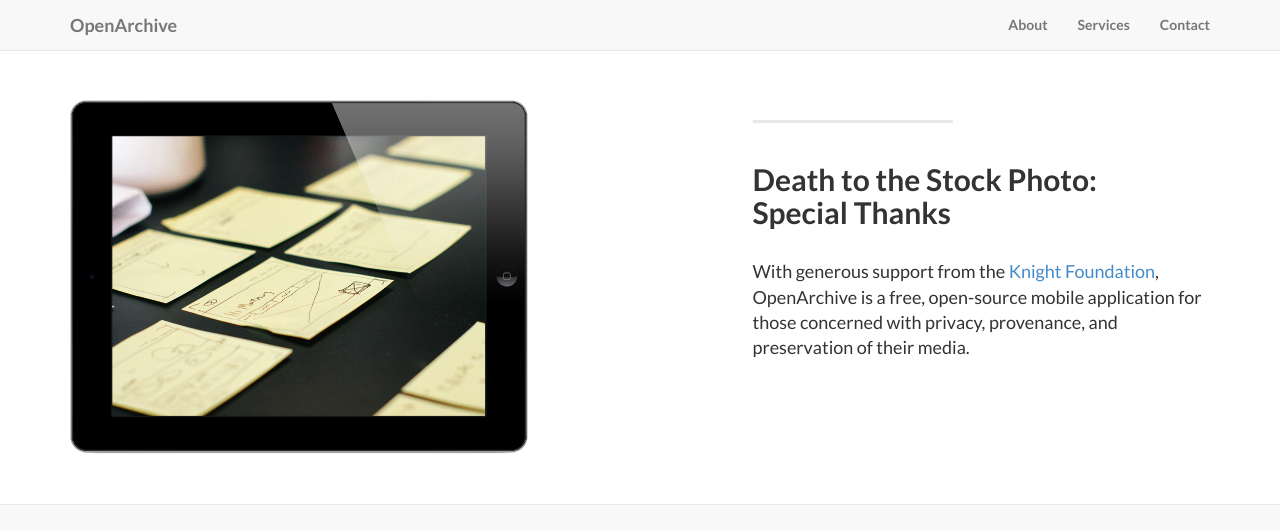
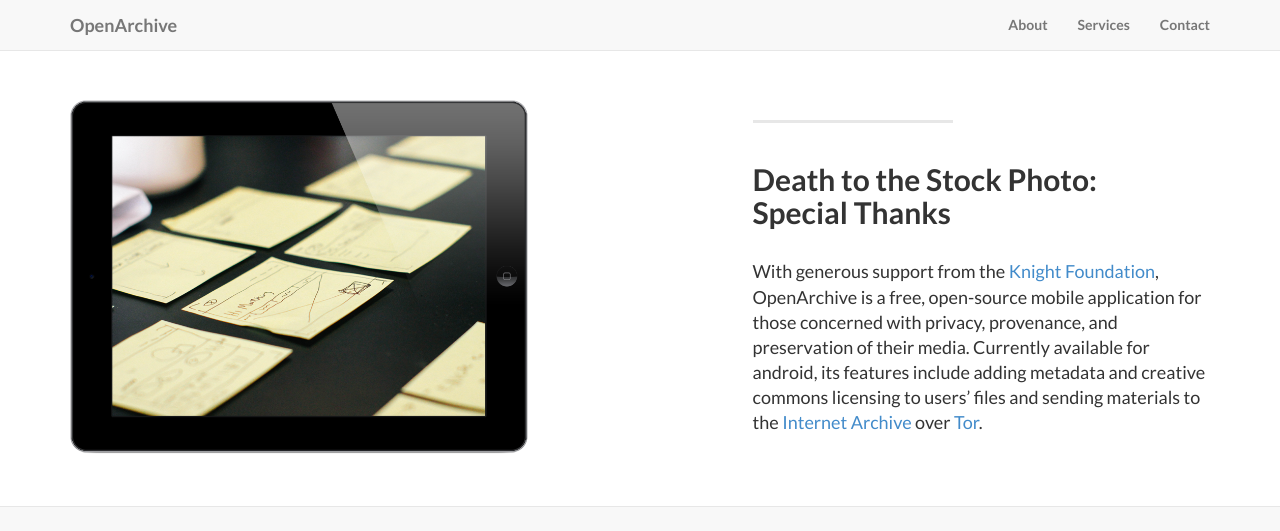
Before and after one commit to mattl/open-archive.org, a Jekyll site: the page built from index.html, in a window 1280 px wide and 900 px high, scrolled down 738 px, cut to the strip 0-531 px from the top of the window. Built offline with Jekyll 4.4.1, drawn with Linux system fonts in a browser that asks for light colours.

Commit message:
Update 2014-09-21-services-1.markdown

```diff
--- a/_posts/2014-09-21-services-1.markdown
+++ b/_posts/2014-09-21-services-1.markdown
@@ -6,3 +6,4 @@ title: Death to the Stock Photo:<br>Special Thanks
 description: |
 ---
 With generous support from the <a href="http://www.knightfoundation.org/">Knight Foundation</a>, OpenArchive is a free, open-source mobile application for those concerned with privacy, provenance, and preservation of their media.
+Currently available for android, its features include adding metadata and creative commons licensing to users’ files and sending materials to the <a href="http://archive.org">Internet Archive</a> over <a href="https://www.torproject.org/Tor">Tor</a>.
```
